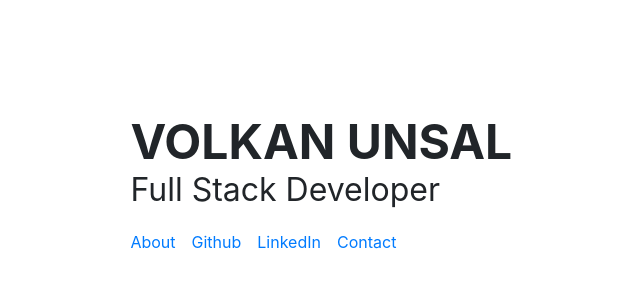
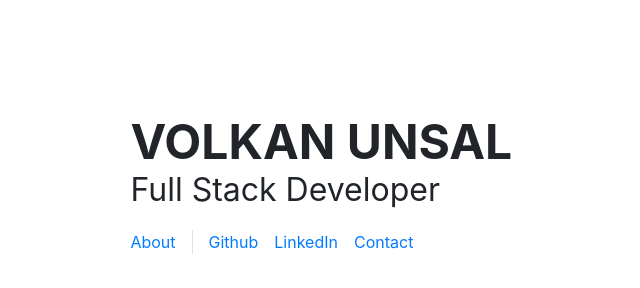
Before and after one commit to volkanunsal/volkanunsal.com, a Gatsby site: page / in a window 1280 px wide. Shown: the full height of the page, 47-687 px from the left. Built offline with nearby package versions, Linux system fonts and the light colour scheme; Gatsby itself is replaced by a stand-in of ours.

Commit message:
Tweak nav

```diff
--- a/src/components/nav.js
+++ b/src/components/nav.js
@@ -6,7 +6,7 @@ export default ({ showHome }) => {
     <div className="d-flex mb-4">
       <div className="d-flex">
         {showHome && (
-          <Link to="/" className="mr-3 border-right pr-3">
+          <Link to="/" className="mr-3">
             <i className="fa fa-caret-left" /> Home
           </Link>
         )}
@@ -25,7 +25,7 @@ export default ({ showHome }) => {
           </Link>
         )}
       </div>
-      <div className="d-flex align-self-end">
+      <div className="d-flex  border-left pl-3">
         <a
           className="mr-3"
           href="https://github.com/volkanunsal"
```
